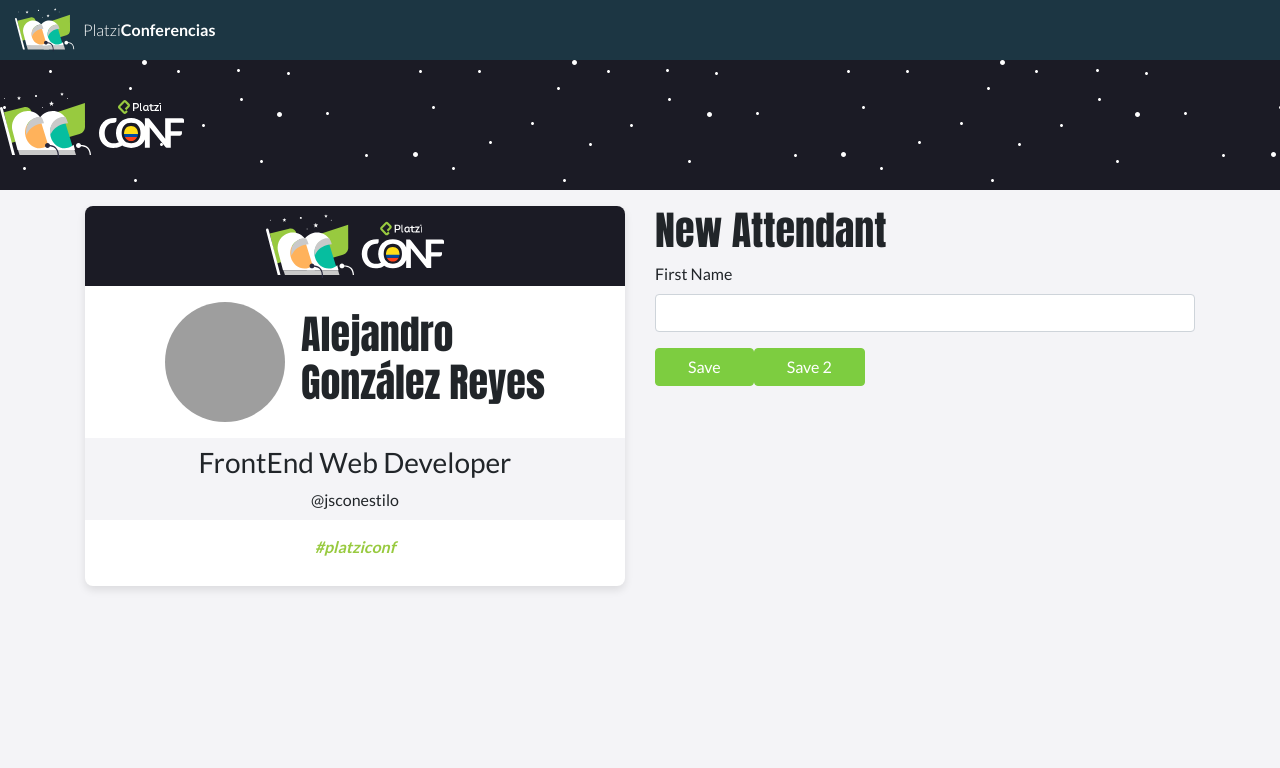
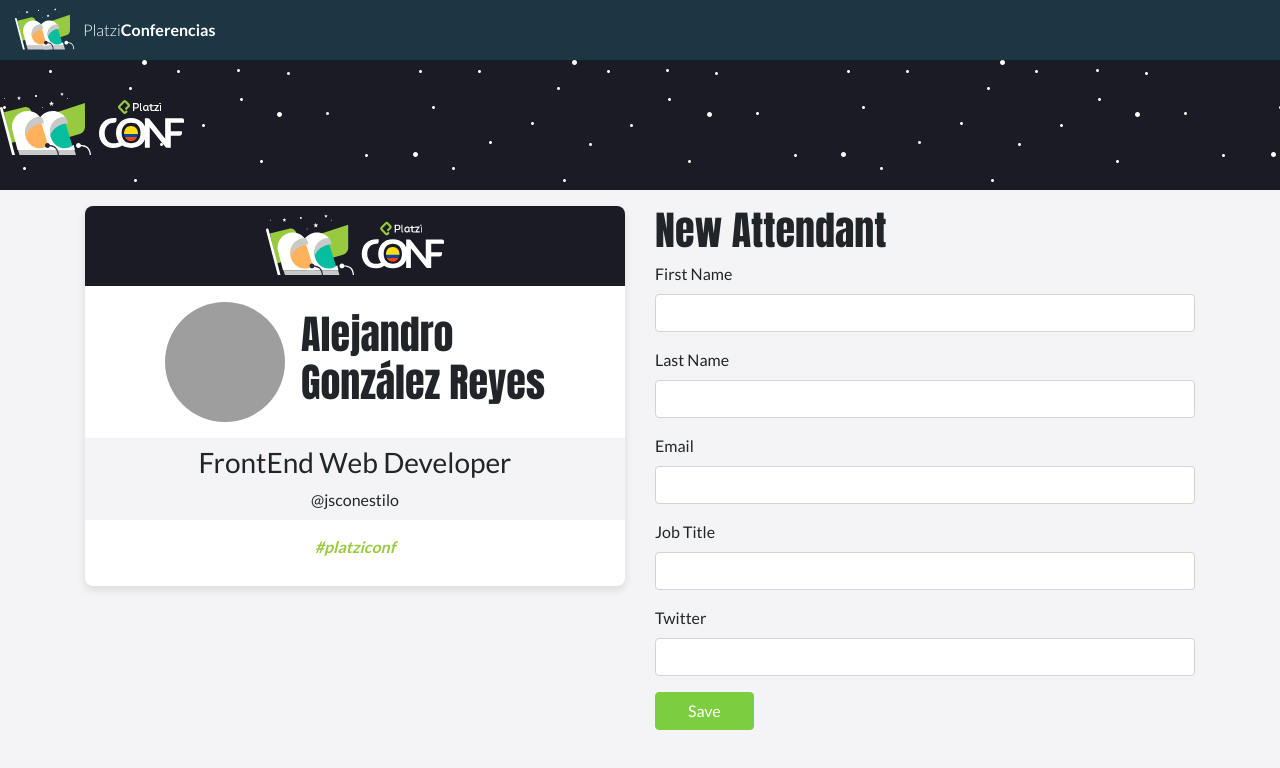
Before and after one commit to jsconestilo/Curso-ReactJS, a React (Create React App) app: page / in a window 1280 px wide. Shown: the top 768 px of the page. Built offline with nearby package versions, Linux system fonts and the light colour scheme; grey boxes are pictures that could not be loaded.

Commit message:
Manejar el Estado de los Componentes

```diff
--- a/src/components/BadgeForm.js
+++ b/src/components/BadgeForm.js
@@ -3,60 +3,117 @@
 /**
  * EXPLICACION 1
  *
- * Nuestos componentes deben permitir a los usuarios interactual con ellos
- * Por ello es importante estar atentos a los eventos
- * Las funciones controladoras de eventos, se definen como métods del componente
+ * Los componentes reciben información desde sus props. Sin emabrgo, en la mayoria de las ocasiones
+ * es necesario que los propios componentes generen su propia información (estado) y decidan compartirlo con otros componentes.
+ * Por tanto la tienen que guardar para proceder a gestionarla (a través de sus métodos controladores de eventos)
  *
- * Como vamos a necesitar hacer referencia al estado de nuestro componente
- * es importante declarar estas funciones controladoras de eventos como
- * arrow functions
- * Debido a que vamos estar haciendo referencia a this constantemente
- * De lo contrario debemos bindearlo
+ * La clave está en que la información del state de los componentes, pasará en una sola dirección hacia otros componentes y podrá ser consumid
+ * a pero no modificada.
  *
- * Por buenas practicas es recomendable colocarles el prefijo handler
+ * Para guardar la información en el estado se usa una función de la clase Component llamada setState
+ * a la cual se le debe pasar un objeto con la información que se quiere guardar.
+ *
+ * Aunque no se ve, la información está siendo guardada en dos sitios.
+ * Cada input guarda su propio valor y al tiempo la está guardando en setState,
+ * lo cual no es ideal.
+ * Para solucionarlo hay que modificar los inputs de un estado de no controlados a controlados.
  */
 class BadgeForm extends Component {
+  // Es importante inicializar el estado para este componente,
+  // El nombre de sus claves es el name de los controles de formulario (son como los v-model de VueJS)
+  state = {
+    firstName: "",
+    lastName: "",
+    email: "",
+    jobTitle: "",
+    twitter: ""
+  };
   // Esta es una función que permite controlar el evento para nuestra caja de texto
   // Cada vez que cambia la info, se emite un evento de tipo change
   handleChange = e => {
-    console.log({
-      name: e.target.name,
-      value: e.target.value
+    /**
+     * Todos los input invocan a esta función cuando sus valores cambian. Por tanto, se establece su estado
+     * en el state del componente, colocando como clave el nombre del control y como valor su correspondiente valor del propio elemento
+     * esta entre corchetes para que la asignación del nombre y su valor sea dinámica
+     * y no tener que crear un método controlador de evento para cada input
+     */
+    this.setState({
+      [e.target.name]: e.target.value
     });
   };
-  // Función controladora de evento de tipo click para el boton 1 de formulario
+  // Función controladora de evento de tipo click para el boton de formulario
   handleClick = e => {
     // Forma para prevenir el comportamiento por defecto del boton dentro del formulario
     e.preventDefault();
     console.log("El formulario fué enviado");
-  };
-  // Función para controlar el evento de tipo submit la cual se activa al enviar el formulario
-  // a través de un boton
-  handleSubmit = e => {
-    // Esta es otra forma para prevenir el submit del formulario
-    e.preventDefault();
-    console.log("El submit del formulario fue prevenido");
+    // Recuperamos el estado actual del componente (almacenado en el state)
+    // Por ello es importante que estas funciones sean de tipi arrow, de lo contrario sería necesario bindear this
+    console.log(this.state);
   };
   render() {
     return (
       <div>
         <h1>New Attendant</h1>
-        {/** Los eventos son los mismos que JS, y en lugar de pasarle una función con parentesis, solo se hace mencion del método
-        puesto que no nos interesa ejecutarlo en ese momento, solo se hace una referencia a ellos para que despues se ejecuten  */}
-        <form onSubmit={this.handleSubmit}>
+        {/** Los eventos en lugar de pasarle una función con parentesis como valor, solo se hace mencion del método controlador del evento */}
+        <form>
           <div className="form-group">
             <label>First Name</label>
+            {/** Por defecto la información que esta en el control se guarda en el state del componente
+            Pero, hacer esto genera que se guarde la informacion en dos lugares distintos - el state y el elemento del formulario
+            Por tanto, es necesario indicar en el elemento de formulario que su estado debe ser controlado
+            Para ello se establece en el atributo value, el valor que se tiene almacenado en el state para dicho elemento
+            DIGAMOS QUE ESTO ES COMO EL DATA-BINDING -- v-model de VueJS */}
             <input
               onChange={this.handleChange}
               type="text"
-              name="name"
+              name="firstName"
               className="form-control"
+              value={this.state.firstName}
+            />
+          </div>
+          <div className="form-group">
+            <label>Last Name</label>
+            <input
+              onChange={this.handleChange}
+              type="text"
+              name="lastName"
+              className="form-control"
+              value={this.state.lastName}
+            />
+          </div>
+          <div className="form-group">
+            <label>Email</label>
+            <input
+              onChange={this.handleChange}
+              type="email"
+              name="email"
+              className="form-control"
+              value={this.state.email}
+            />
+          </div>
+          <div className="form-group">
+            <label>Job Title</label>
+            <input
+              onChange={this.handleChange}
+              type="text"
+              name="jobTitle"
+              className="form-control"
+              value={this.state.jobTitle}
+            />
+          </div>
+          <div className="form-group">
+            <label>Twitter</label>
+            <input
+              onChange={this.handleChange}
+              type="text"
+              name="twitter"
+              className="form-control"
+              value={this.state.twitter}
             />
           </div>
           <button onClick={this.handleClick} className="btn btn-primary">
             Save
           </button>
-          <button className="btn btn-primary">Save 2</button>
         </form>
       </div>
     );
```
